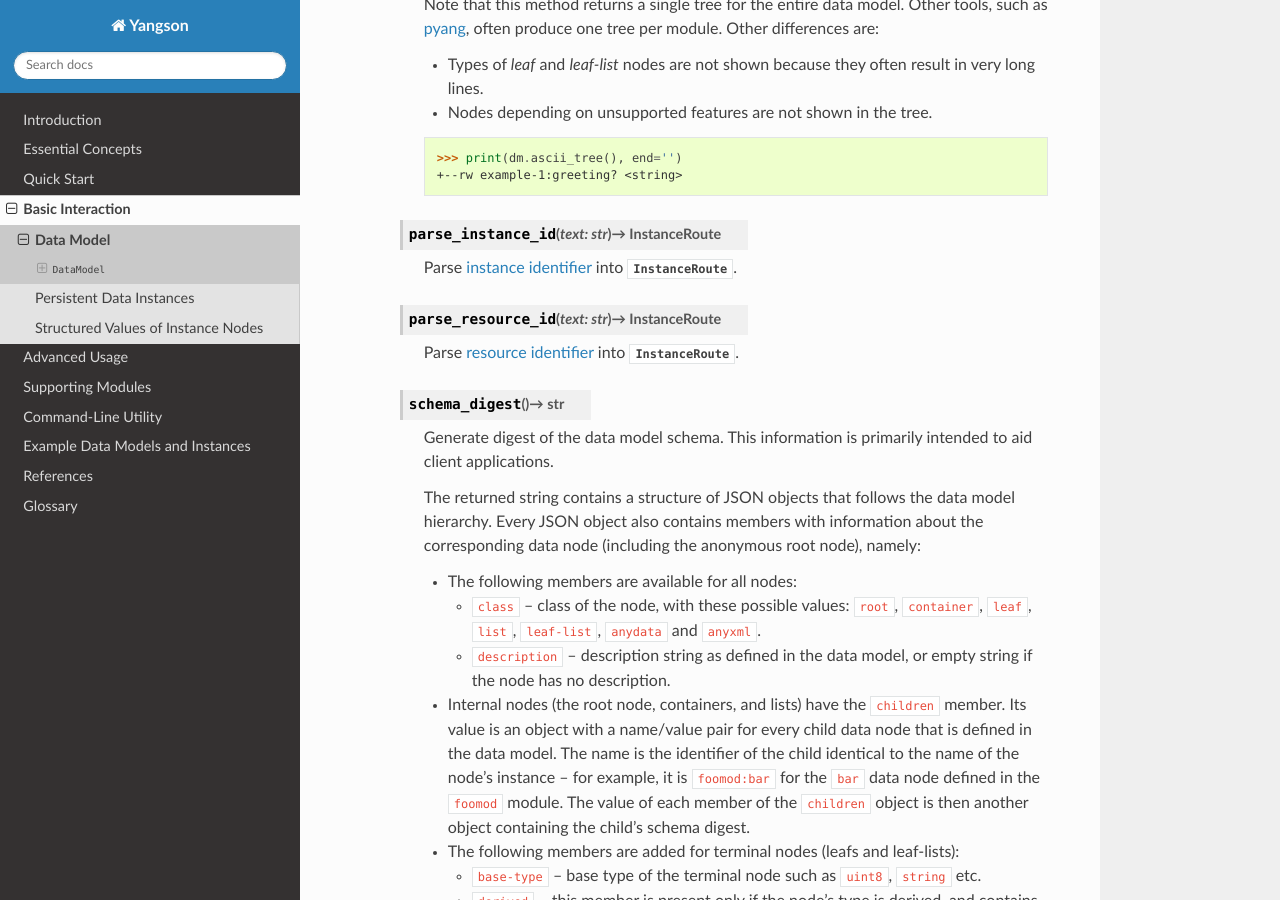
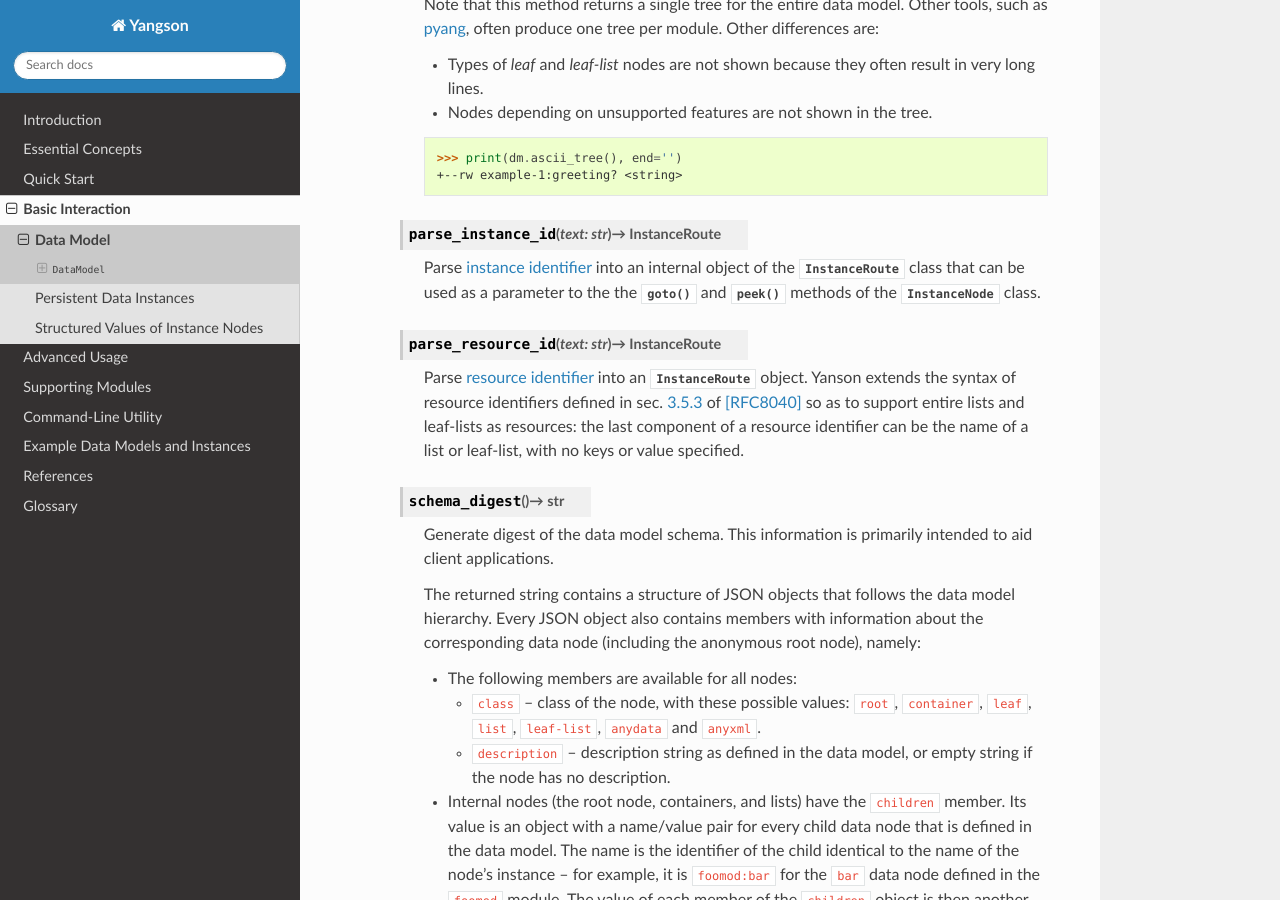
Before and after one commit to CZ-NIC/yangson, a Sphinx documentation site: the page built from docs/datamodel.rst, in a window 1280 px wide and 900 px high, scrolled down 2372 px. Built offline with Sphinx 7.4.7 and the Read the Docs theme 2.0.0, drawn with Linux system fonts in a browser that asks for light colours.

Commit message:
Fix instance routes.

```diff
--- a/docs/datamodel.rst
+++ b/docs/datamodel.rst
@@ -171,11 +171,21 @@ __ http://www.sphinx-doc.org/en/stable/ext/doctest.html
 
     .. method:: parse_instance_id(text: str) -> InstanceRoute
 
-       Parse :term:`instance identifier` into :class:`~.instance.InstanceRoute`.
+       Parse :term:`instance identifier` into an internal object of
+       the :class:`~.instance.InstanceRoute` class that can be used as
+       a parameter to the the :meth:`~.instance.InstanceNode.goto` and
+       :meth:`~.instance.InstanceNode.peek` methods of the
+       :class:`~.instance.InstanceNode` class.
 
     .. method:: parse_resource_id(text: str) -> InstanceRoute
 
-       Parse :term:`resource identifier` into :class:`~.instance.InstanceRoute`.
+       Parse :term:`resource identifier` into an
+       :class:`~.instance.InstanceRoute` object. Yanson extends the
+       syntax of resource identifiers defined in sec. `3.5.3`_ of
+       [RFC8040]_ so as to support entire lists and leaf-lists as
+       resources: the last component of a resource identifier can be
+       the name of a list or leaf-list, with no keys or value
+       specified.
 
     .. method:: schema_digest() -> str
 
@@ -227,6 +237,7 @@ __ http://www.sphinx-doc.org/en/stable/ext/doctest.html
 	  >>> len(dm.schema_digest())
 	  214
 
+.. _3.5.3: https://tools.ietf.org/html/rfc8040#section-3.5.3
 .. _6.1: https://tools.ietf.org/html/rfc7951#section-6.1
 .. _7.5.1: https://tools.ietf.org/html/rfc7950#section-7.5.1
 .. _pyang: https://github.com/mbj4668/pyang
--- a/docs/glossary.rst
+++ b/docs/glossary.rst
@@ -134,7 +134,7 @@ specification, see section `3`_ of [RFC7950]_.
 
        A string identifying an instance in the data tree that is
        suitable for use in URLs. The syntax of resource identifiers is
-       defined in [RFC8040]_, sec. `3.5.3`.
+       defined in [RFC8040]_, sec. `3.5.3`_.
 
    implemented module
 
--- a/docs/quickstart.rst
+++ b/docs/quickstart.rst
@@ -74,7 +74,7 @@ Moving Around and Editing the Data Tree
 We can move around the instance data tree, either step by step or
 directly to any location by using
 an :class:`~.instance.InstanceRoute`. One way to obtain the latter is
-to parse it from a RESTCONF data resource identifier:
+to parse it from a RESTCONF :term:`resource identifier`:
 
 .. doctest::
 
```
Also changed, not shown: 2 other files.
